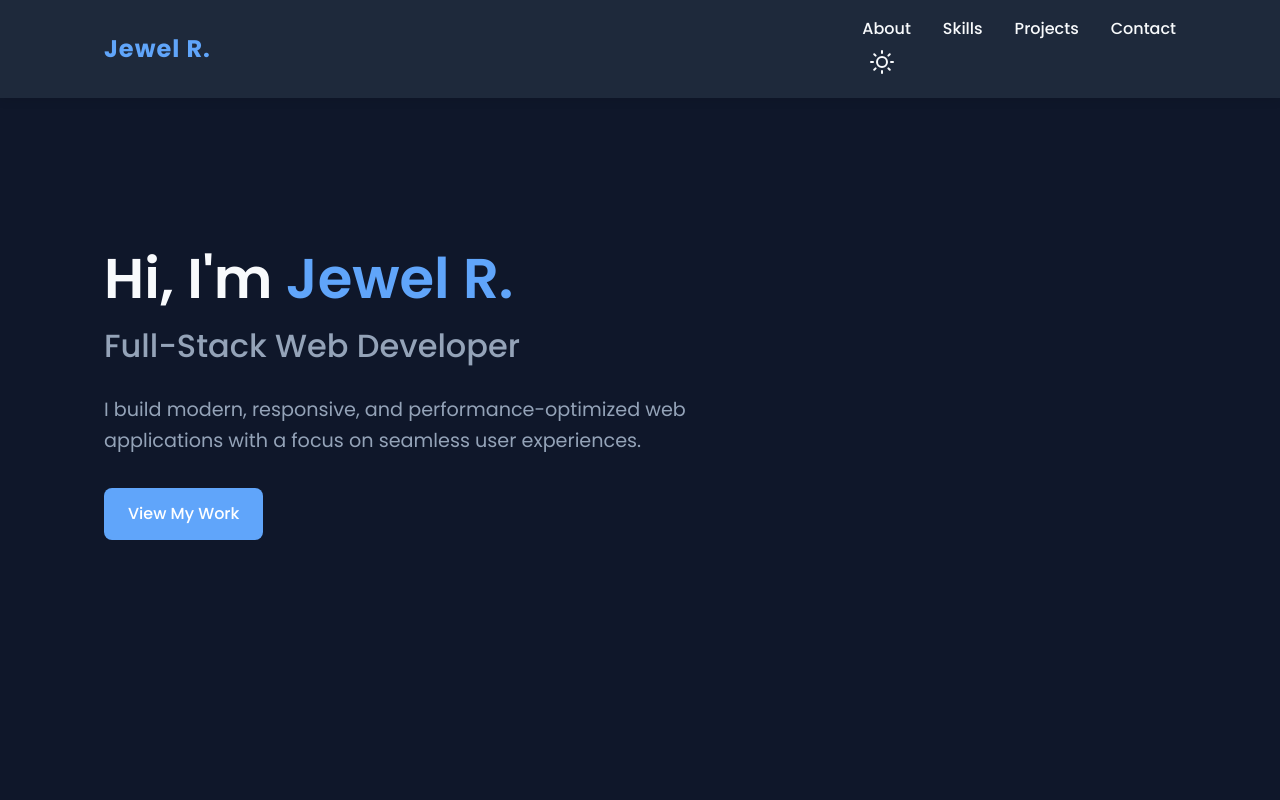
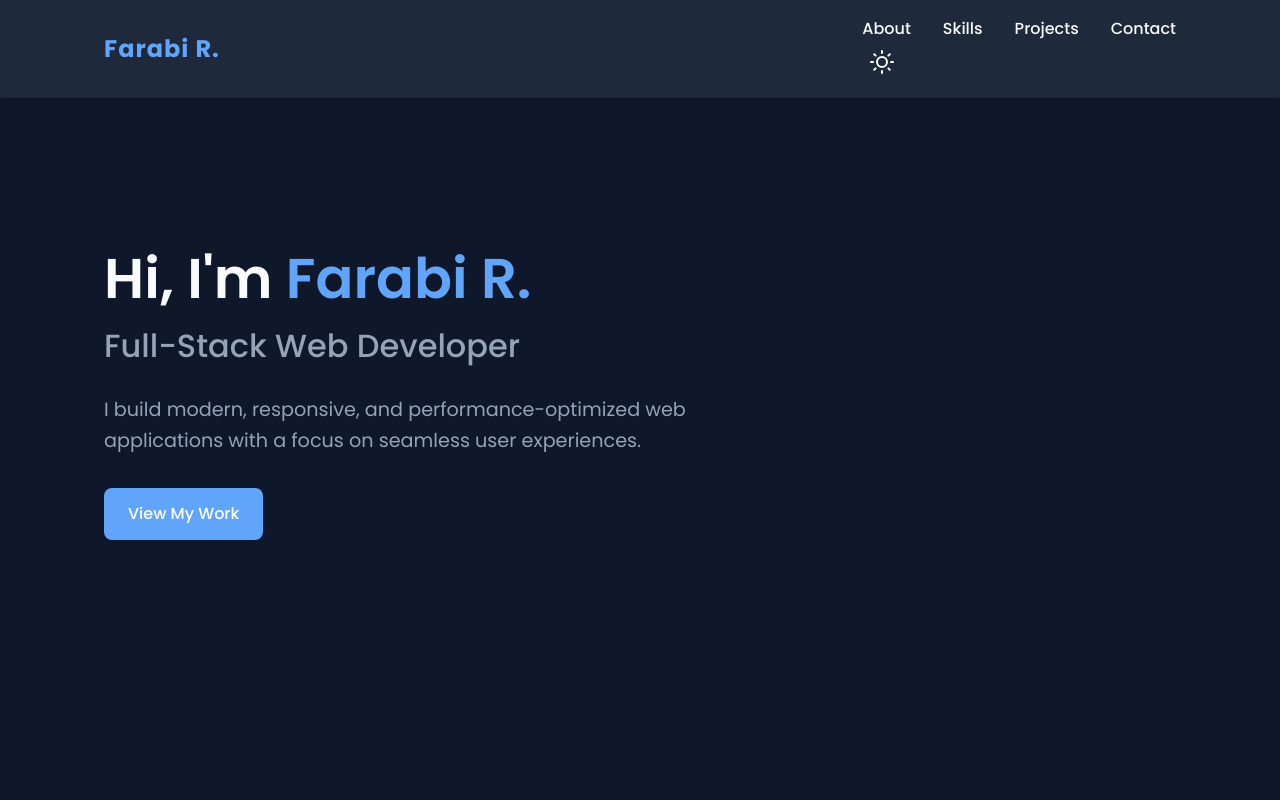
Before and after one commit to Farabi-create/portfolio-, a plain HTML site: page index.html in a window 1280 px wide. Shown: the top 800 px of the page. Drawn offline with Linux system fonts and the light colour scheme.

```diff
--- a/index.html
+++ b/index.html
@@ -6,7 +6,7 @@
     <meta name="viewport" content="width=device-width, initial-scale=1.0">
     <meta name="description" content="Portfolio of Farabi R., a Full-Stack Web Developer building modern, responsive, and performance-optimized web applications.">
     <meta name="theme-color" content="#0f172a">
-    <title>Jewel R. | Full-Stack Web Developer</title>
+    <title>Farabi R. | Full-Stack Web Developer</title>
     <!-- Google Fonts: Poppins -->
     <link rel="preconnect" href="https://fonts.googleapis.com">
     <link rel="preconnect" href="https://fonts.gstatic.com" crossorigin>
@@ -503,7 +503,7 @@
     <!-- Header & Navigation -->
     <header>
         <nav>
-            <div class="logo">Jewel R.</div>
+            <div class="logo">Farabi R.</div>
             <div class="nav-wrapper">
                 <ul class="nav-links">
                     <li><a href="#about" class="nav-link">About</a></li>
@@ -547,7 +547,7 @@
 
         <!-- Hero Section -->
         <section id="hero">
-            <h1>Hi, I'm <span class="highlight">Jewel R.</span></h1>
+            <h1>Hi, I'm <span class="highlight">Farabi R.</span></h1>
             <h2>Full-Stack Web Developer</h2>
             <p>I build modern, responsive, and performance-optimized web applications with a focus on seamless user
                 experiences.</p>
```
